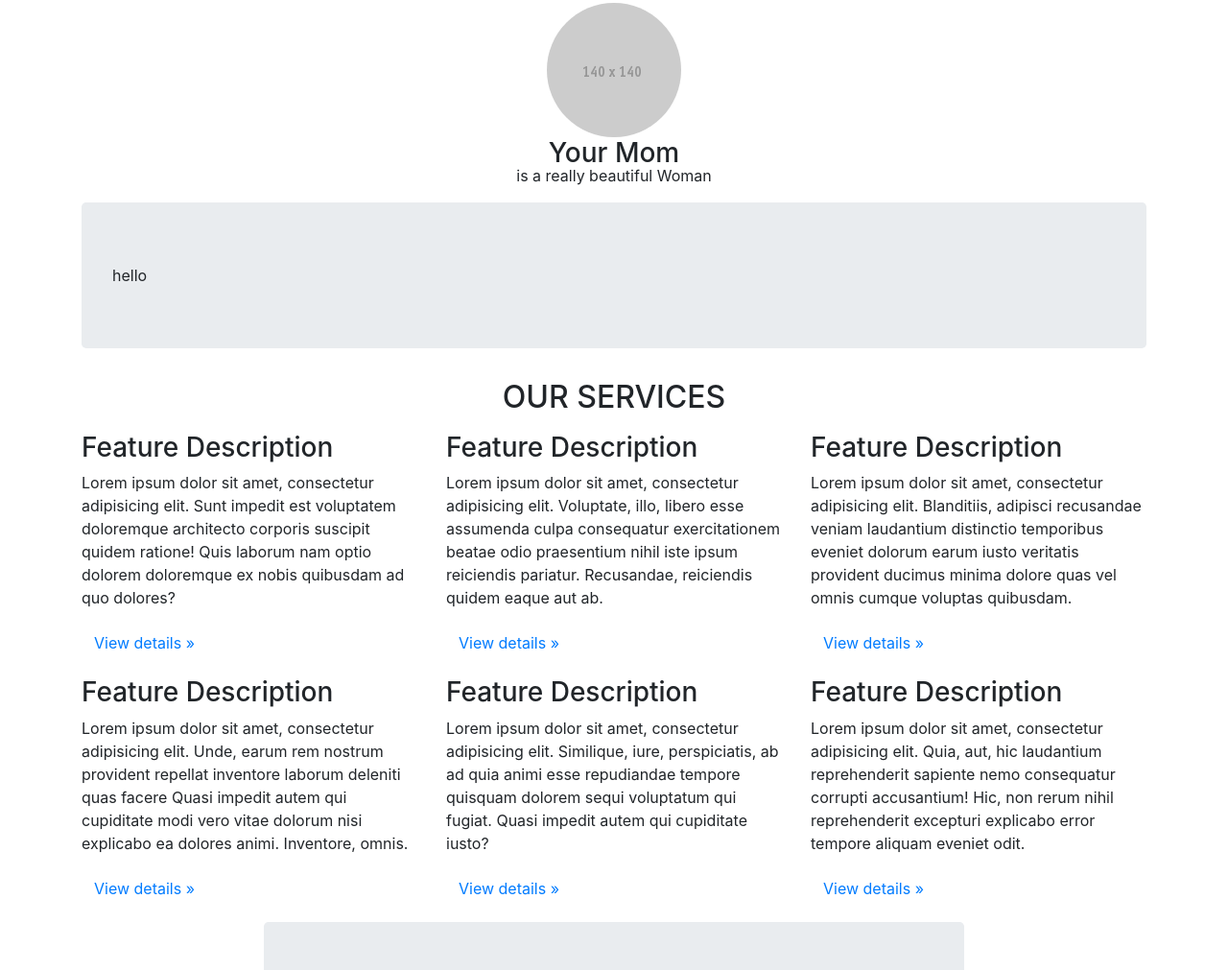
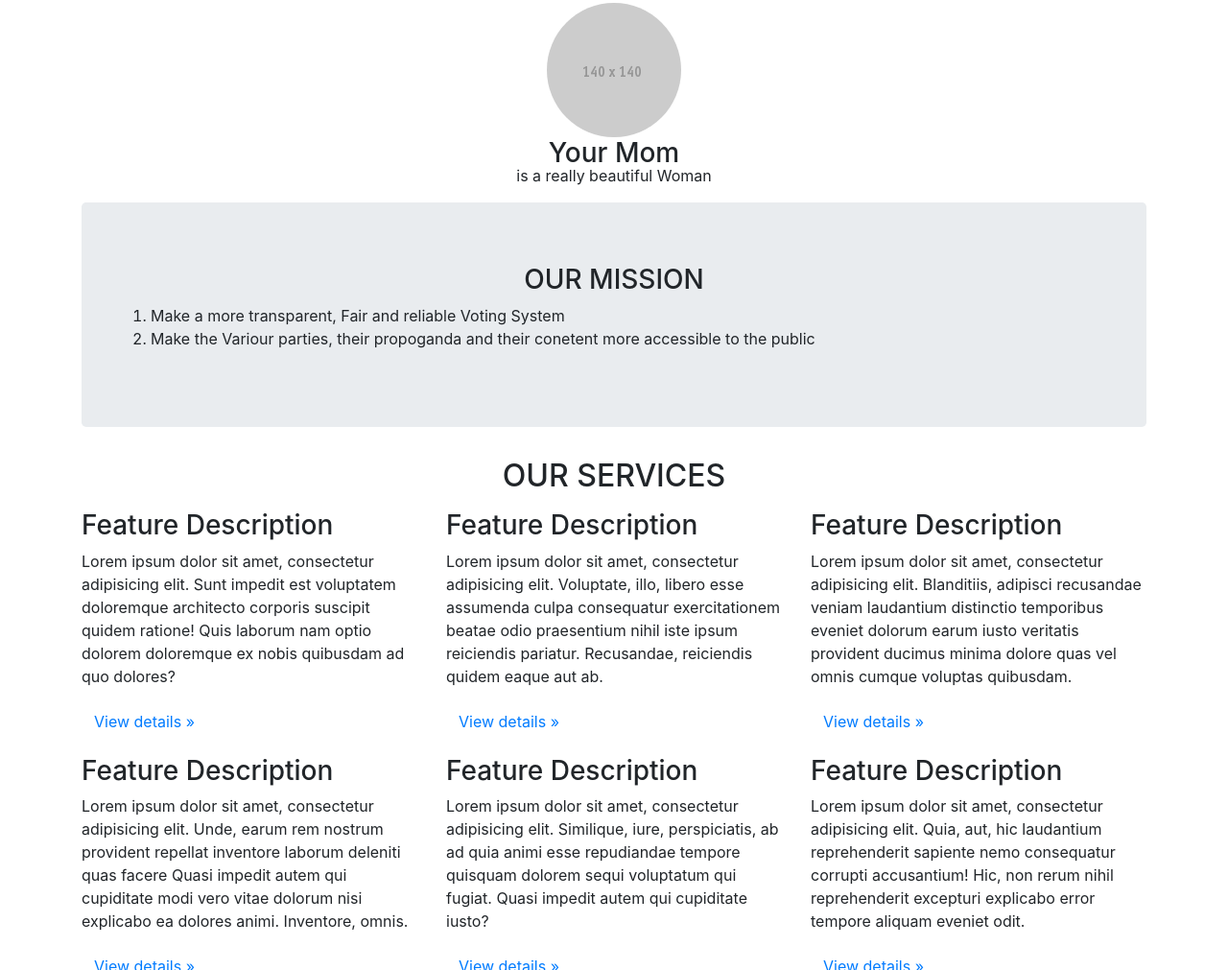
Before and after one commit to RainbowChaser123/CPE-vote, a plain HTML site: page index.html in a window 1280 px wide. Shown: the part 1255-2266 px from the top of the page at 96% size. Drawn offline with Linux system fonts and the light colour scheme.

Commit message:
Update index.html

```diff
--- a/index.html
+++ b/index.html
@@ -139,7 +139,12 @@
     </div>
     <div class="container">
       <div class="jumbotron">
-        hello</div>
+        <h3 class="text-center">OUR MISSION</h3>
+        <ol>
+          <li>Make a more transparent, Fair and reliable Voting System</li>
+          <li>Make the Variour parties, their propoganda and their conetent more accessible to the public</li>
+        </ol>
+        </div>
     </div>
 
     <div class="container">
```
